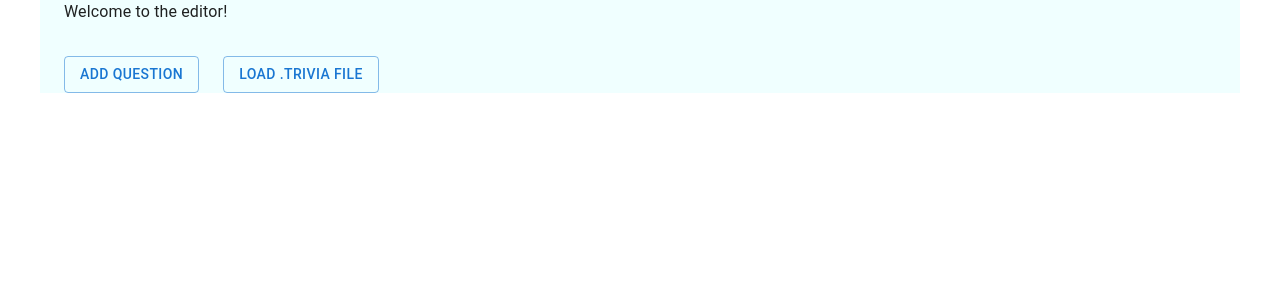
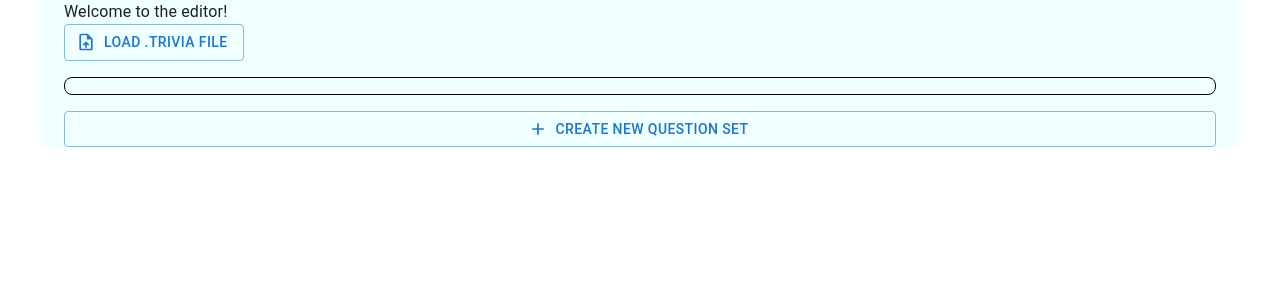
Before and after one commit to jonhuo11/trivia-game, a React (Vite) app: page /editor in a window 1280 px wide. Shown: the top 300 px of the page. Built offline with nearby package versions, Linux system fonts and the light colour scheme.

Commit message:
editor updates wip

```diff
--- a/src/TriviaEditor/TriviaEditor.tsx
+++ b/src/TriviaEditor/TriviaEditor.tsx
@@ -11,11 +11,26 @@ import { Box, Button, Container, CssBaseline, TextField, Typography } from "@mui
 import { useRef, useState } from "react"
 import { TriviaFileContentType } from "./TriviaFileContent"
 import TriviaFileContentParser from "./TriviaFileContent"
+import TriviaQuestionAnswerEditor from "./TriviaQuestionAnswerEditor"
+import { Add, UploadFile } from "@mui/icons-material"
 
 export interface LoadedTriviaFile {
     name: string,
     sizeBytes: number,
     parsedData: TriviaFileContentType
+}
+
+const NewDefaultLoadedTriviaFile:LoadedTriviaFile = {
+    name: "new_trivia_set.trivia",
+    sizeBytes: 0,
+    parsedData: {
+        questions: [
+            {
+                q: "New Question",
+                a: []
+            }
+        ]
+    }
 }
 
 const TriviaEditor = () => {
@@ -47,6 +62,27 @@ const TriviaEditor = () => {
         }
     }
 
+    const addQuestion = () => {
+        // if empty loaded trivia file, create new
+        // if not empty, edit existing
+        if (!triviaData) {
+            setTriviaData(NewDefaultLoadedTriviaFile)
+        } else {
+            setTriviaData(p => {if (p) { return {
+                ...p,
+                parsedData: {
+                    questions: [
+                        ...p.parsedData.questions,
+                        {
+                            q: "a",
+                            a: []
+                        }
+                    ]
+                }
+            }}})
+        }
+    }
+
     return <Container
         component="main"
         sx={{
@@ -62,6 +98,20 @@ const TriviaEditor = () => {
             >
                 <Box>
                     <Typography>Welcome to the editor!</Typography>
+                    <Button
+                        variant="outlined"
+                        component="label"
+                        startIcon={<UploadFile/>}
+                    >
+                        Load .trivia File
+                        <input
+                            type="file"
+                            hidden
+                            accept=".trivia"
+                            ref={triviaFileInput}
+                            onChange={handleTriviaFileUpload}
+                        />
+                    </Button>
                     <Typography display={!triviaData ? "none" : "flex"}>File loaded: {triviaData?.name} ({triviaData?.sizeBytes} bytes)</Typography>
                 </Box>
 
@@ -88,27 +138,29 @@ const TriviaEditor = () => {
                     display="flex"
                     flexDirection="column"
                     marginY="16px"
-                >
+                    gap="16px"
+                    padding="8px"
+                    border="1px solid black"
+                    borderRadius="8px"
+                >{triviaData && <>
+                    <Typography variant="h4">Question editor</Typography>
 
+                    {triviaData.parsedData.questions.map((v, i) => {
+                        return <TriviaQuestionAnswerEditor
+                            key={i}
+                            index={i}
+                            q={v.q}
+                            a={v.a}
+                        />
+                    })}</>
+                }</Box>
 
-
-                </Box>
-
-                <Box display="flex" flexDirection="row">
-                    <Button variant="outlined" sx={{marginRight: "24px"}}>Add Question</Button>
+                <Box display="flex" flexDirection="column" gap="24px">
                     <Button
                         variant="outlined"
-                        component="label"
-                    >
-                        Load .trivia File
-                        <input
-                            type="file"
-                            hidden
-                            accept=".trivia"
-                            ref={triviaFileInput}
-                            onChange={handleTriviaFileUpload}
-                        />
-                    </Button>
+                        startIcon={<Add/>}
+                        onClick={addQuestion}
+                    >{!triviaData ? "Create New Question Set" : "Add Question"}</Button>
                 </Box>
             </Box>
         </Box>
--- /dev/null
+++ b/src/TriviaEditor/TriviaQuestionAnswerEditor.tsx
@@ -0,0 +1,68 @@
+
+import { Add, Delete } from "@mui/icons-material"
+import { Box, Button, TextField } from "@mui/material"
+
+interface TriviaQuestionAnswerEditorProps {
+    index: number,
+    q: string,
+    a: {
+        a: string,
+        correct?: boolean
+    }[],
+    handleAddAnswer?: () => void
+    handleDeleteAnswer?: (i: number) => void
+}
+
+const TriviaQuestionAnswerEditor = ({
+    index,
+    q,
+    a,
+}: TriviaQuestionAnswerEditorProps) => {
+    return <Box
+        display="flex"
+        flexDirection="column"
+        flexGrow={1}
+        padding="16px"
+        border="1px solid black"
+        borderRadius="8px"
+        gap="4px"
+    >
+        <TextField
+            label={`Question ${index}`}
+            fullWidth
+            size="small"
+            defaultValue={q}
+        />
+        <Box
+            paddingLeft="32px"
+            paddingY="8px"
+            display="flex"
+            flexDirection="column"
+            gap="8px"
+        >{a.map((v, i) => <Box display="flex" flexDirection="row" gap="4px">
+            <TextField
+                key={i}
+                label={`Answer ${i}`}
+                fullWidth
+                size="small"
+                defaultValue={v.a}
+            />
+            <Button variant="outlined" endIcon={<Delete/>} size="small">
+                Delete
+            </Button>
+            </Box>)}
+        </Box>
+        <Box
+            display="flex"
+            flexDirection="row"
+            justifyContent="flex-end"
+        >
+            <Button
+                variant="outlined"
+                startIcon={<Add/>}
+            >Add Answer</Button>
+        </Box>
+    </Box>
+}
+
+export default TriviaQuestionAnswerEditor
```
